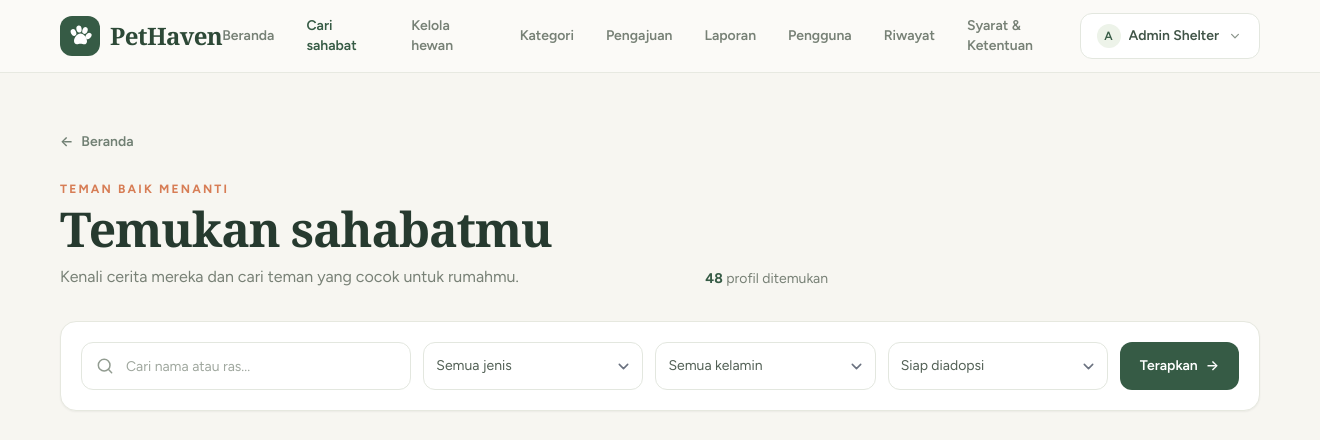
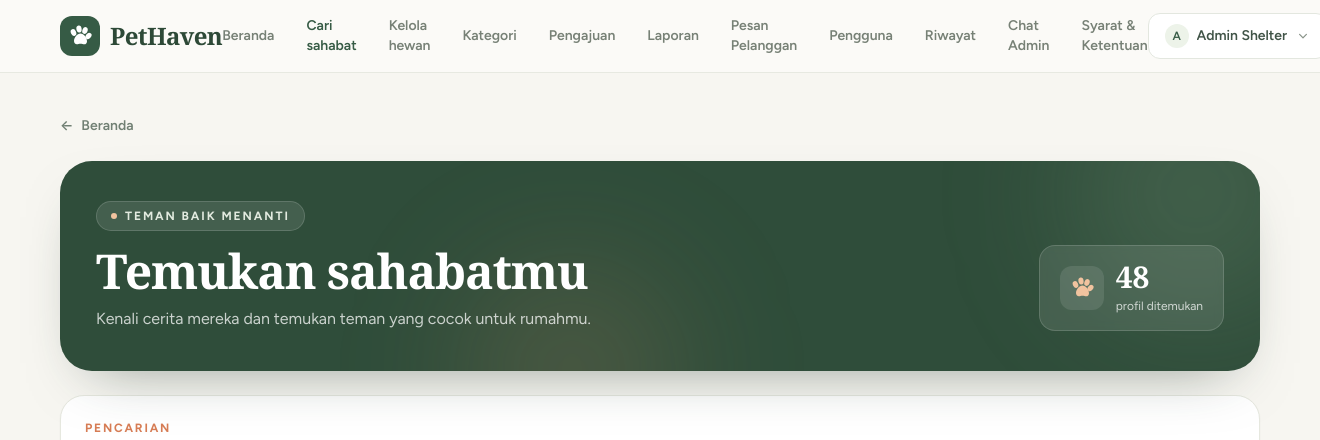
Before and after one commit to Grhstv/PROYEKAKHIR_Adopsi_Hewan_Peliharaan_Kelompok7, a Laravel app: page /hewan in a window 1320 px wide. Shown: the top 440 px of the page. Run offline with Laravel 12, Linux system fonts and the light colour scheme; a user stored in the database is signed in; data comes from the database, SQL or seed files in the repository; style sheets or scripts are compiled from the project's sources; some web fonts are replaced.

Commit message:
Add support chat and improve catalog
Co-authored-by: Copilot <223556219+Copilot@users.noreply.github.com>

```diff
--- a/app/Models/User.php
+++ b/app/Models/User.php
@@ -4,6 +4,7 @@ namespace App\Models;
 
 use Illuminate\Database\Eloquent\Factories\HasFactory;
 use Illuminate\Database\Eloquent\Relations\HasMany;
+use Illuminate\Database\Eloquent\Relations\HasOne;
 use Illuminate\Foundation\Auth\User as Authenticatable;
 use Illuminate\Notifications\Notifiable;
 use Laravel\Sanctum\HasApiTokens;
@@ -11,7 +12,7 @@ use Spatie\Permission\Traits\HasRoles;
 
 class User extends Authenticatable
 {
-    use HasApiTokens, HasFactory, Notifiable, HasRoles;
+    use HasApiTokens, HasFactory, HasRoles, Notifiable;
 
     // 'role' sengaja TIDAK ada di fillable: role hanya diberi lewat assignRole()/syncRoles().
     protected $fillable = ['name', 'email', 'password'];
@@ -30,4 +31,9 @@ class User extends Authenticatable
     {
         return $this->hasMany(Adopsi::class);
     }
+
+    public function supportConversation(): HasOne
+    {
+        return $this->hasOne(SupportConversation::class);
+    }
 }
--- /dev/null
+++ b/config/contact.php
@@ -0,0 +1,7 @@
+<?php
+
+return [
+    'admin_phone_e164' => '+6285704774782',
+    'admin_phone_display' => '0857-0477-4782',
+    'admin_whatsapp' => '6285704774782',
+];
--- a/database/seeders/RolePermissionSeeder.php
+++ b/database/seeders/RolePermissionSeeder.php
@@ -18,6 +18,7 @@ class RolePermissionSeeder extends Seeder
             'kelola hewan',
             'kelola kategori',
             'kelola pengajuan adopsi',
+            'kelola pesan pelanggan',
             'kelola pengguna',
             'kelola syarat dan ketentuan',
             'mengajukan adopsi',
@@ -30,7 +31,8 @@ class RolePermissionSeeder extends Seeder
         $admin = Role::firstOrCreate(['name' => 'admin', 'guard_name' => 'web']);
         $admin->syncPermissions([
             'lihat dashboard admin', 'kelola hewan', 'kelola kategori',
-            'kelola pengajuan adopsi', 'kelola pengguna', 'kelola syarat dan ketentuan',
+            'kelola pengajuan adopsi', 'kelola pesan pelanggan', 'kelola pengguna',
+            'kelola syarat dan ketentuan',
         ]);
 
         // Petugas: staf shelter yang mengelola hewan dan memproses pengajuan, tanpa kategori/pengguna.
--- a/resources/views/hewan/index.blade.php
+++ b/resources/views/hewan/index.blade.php
@@ -1,28 +1,54 @@
 <x-app-layout>
-    <main class="mx-auto max-w-7xl px-5 py-10 sm:px-8 sm:py-14 lg:px-10">
-        <div class="max-w-3xl">
+    <main class="mx-auto max-w-7xl px-5 py-8 sm:px-8 sm:py-10 lg:px-10">
         <a href="{{ route('home') }}" class="inline-flex items-center gap-2 text-sm font-semibold text-[#718074] transition hover:text-[#365b45]">
             <span aria-hidden="true">←</span> Beranda
         </a>
-            <p class="mt-7 text-xs font-bold uppercase tracking-[.18em] text-[#d77d55]">Teman baik menanti</p>
-            <div class="mt-2 flex flex-col gap-4 sm:flex-row sm:items-end sm:justify-between">
+
+        <section aria-labelledby="catalog-title" class="relative mt-6 overflow-hidden rounded-[2rem] bg-[#2f4d3a] px-6 py-8 text-white shadow-[0_24px_60px_-32px_rgba(35,55,45,.55)] sm:px-9 sm:py-10">
+            <div class="pointer-events-none absolute -right-16 -top-24 h-64 w-64 rounded-full bg-[#8eaa8b]/20 blur-3xl"></div>
+            <div class="pointer-events-none absolute -bottom-28 left-1/3 h-56 w-56 rounded-full bg-[#e59870]/15 blur-3xl"></div>
+            <div class="relative flex flex-col gap-7 sm:flex-row sm:items-end sm:justify-between">
+                <div class="max-w-2xl">
+                    <p class="inline-flex items-center gap-2 rounded-full border border-white/15 bg-white/10 px-3.5 py-1.5 text-xs font-bold uppercase tracking-[.16em] text-[#e2eadf]">
+                        <span class="h-1.5 w-1.5 rounded-full bg-[#f1c39f]"></span>
+                        Teman baik menanti
+                    </p>
+                    <h1 id="catalog-title" class="mt-4 font-serif text-4xl font-semibold leading-tight tracking-tight sm:text-5xl">Temukan sahabatmu</h1>
+                    <p class="mt-3 max-w-xl text-sm leading-6 text-white/75 sm:text-base">Kenali cerita mereka dan temukan teman yang cocok untuk rumahmu.</p>
+                </div>
+                <div class="flex w-fit items-center gap-3 rounded-2xl border border-white/15 bg-white/10 px-5 py-4 backdrop-blur-sm">
+                    <span class="grid h-11 w-11 place-items-center rounded-xl bg-white/10 text-[#f1c39f]"><x-paw-mark class="h-6 w-6" /></span>
                     <div>
-                    <h1 class="font-serif text-4xl font-semibold tracking-tight text-[#263a2f] sm:text-5xl">Temukan sahabatmu</h1>
-                    <p class="mt-3 text-sm leading-6 text-[#788176] sm:text-base">Kenali cerita mereka dan cari teman yang cocok untuk rumahmu.</p>
-                </div>
-                <p class="shrink-0 text-sm text-[#788176]"><span class="font-bold text-[#365b45]">{{ $hewans->total() }}</span> profil ditemukan</p>
+                        <p class="font-serif text-3xl font-semibold leading-none">{{ number_format($hewans->total()) }}</p>
+                        <p class="mt-1.5 text-xs text-white/75">profil ditemukan</p>
                     </div>
                 </div>
+            </div>
+        </section>
 
-        <form method="GET" action="{{ route('hewan.index') }}" class="mt-8 rounded-2xl border border-[#e6e8df] bg-white p-4 shadow-sm sm:p-5">
-            <div class="grid gap-3 sm:grid-cols-2 lg:grid-cols-[1.5fr_1fr_1fr_1fr_auto]">
+        <form method="GET" action="{{ route('hewan.index') }}" class="mt-6 rounded-3xl border border-[#e6e8df] bg-white p-5 shadow-sm sm:p-6">
+            <div class="mb-5 flex flex-wrap items-end justify-between gap-3">
+                <div>
+                    <p class="text-xs font-bold uppercase tracking-[.15em] text-[#d77d55]">Pencarian</p>
+                    <h2 class="mt-1 font-serif text-2xl font-semibold text-[#314638]">Cari yang paling cocok</h2>
+                </div>
+                @if (request()->hasAny(['cari', 'kategori', 'jenis_kelamin']) || $status !== 'tersedia')
+                    <a href="{{ route('hewan.index') }}" class="inline-flex items-center gap-1.5 text-sm font-semibold text-[#718074] underline decoration-[#cad3c8] underline-offset-4 transition hover:text-[#365b45]">
+                        Hapus filter <span aria-hidden="true">×</span>
+                    </a>
+                @endif
+            </div>
+
+            <div class="grid gap-4 sm:grid-cols-2 lg:grid-cols-[minmax(0,1.7fr)_minmax(0,1fr)_minmax(0,1fr)_minmax(0,1fr)_auto]">
+                <div class="sm:col-span-2 lg:col-span-1">
+                    <label for="filter-cari" class="mb-2 block text-xs font-semibold text-[#667468]">Nama atau ras</label>
                     <div class="relative">
-                    <label for="filter-cari" class="sr-only">Cari nama atau ras</label>
                         <svg class="pointer-events-none absolute left-3.5 top-1/2 h-5 w-5 -translate-y-1/2 text-[#929c91]" viewBox="0 0 24 24" fill="none" aria-hidden="true"><circle cx="11" cy="11" r="7" stroke="currentColor" stroke-width="1.8"/><path d="m16 16 4 4" stroke="currentColor" stroke-width="1.8" stroke-linecap="round"/></svg>
-                    <input id="filter-cari" type="search" name="cari" value="{{ request('cari') }}" placeholder="Cari nama atau ras..." class="h-12 w-full rounded-xl border-[#e3e7df] pl-11 text-sm text-[#33483a] placeholder:text-[#a0a89f] focus:border-[#78977a] focus:ring-[#78977a]">
+                        <input id="filter-cari" type="search" name="cari" value="{{ request('cari') }}" placeholder="Contoh: kucing oren" class="h-12 w-full rounded-xl border-[#e3e7df] pl-11 text-sm text-[#33483a] placeholder:text-[#a0a89f] focus:border-[#78977a] focus:ring-[#78977a]">
+                    </div>
                 </div>
                 <div>
-                    <label for="filter-kategori" class="sr-only">Pilih kategori</label>
+                    <label for="filter-kategori" class="mb-2 block text-xs font-semibold text-[#667468]">Jenis hewan</label>
                     <select id="filter-kategori" name="kategori" class="h-12 w-full rounded-xl border-[#e3e7df] text-sm text-[#526055] focus:border-[#78977a] focus:ring-[#78977a]">
                         <option value="">Semua jenis</option>
                         @foreach ($kategoris as $kategori)
@@ -31,7 +57,7 @@
                     </select>
                 </div>
                 <div>
-                    <label for="filter-kelamin" class="sr-only">Pilih jenis kelamin</label>
+                    <label for="filter-kelamin" class="mb-2 block text-xs font-semibold text-[#667468]">Jenis kelamin</label>
                     <select id="filter-kelamin" name="jenis_kelamin" class="h-12 w-full rounded-xl border-[#e3e7df] text-sm text-[#526055] focus:border-[#78977a] focus:ring-[#78977a]">
                         <option value="">Semua kelamin</option>
                         <option value="jantan" @selected(request('jenis_kelamin') === 'jantan')>Jantan</option>
@@ -39,20 +65,19 @@
                     </select>
                 </div>
                 <div>
-                    <label for="filter-status" class="sr-only">Pilih status</label>
+                    <label for="filter-status" class="mb-2 block text-xs font-semibold text-[#667468]">Status adopsi</label>
                     <select id="filter-status" name="status" class="h-12 w-full rounded-xl border-[#e3e7df] text-sm text-[#526055] focus:border-[#78977a] focus:ring-[#78977a]">
                         <option value="tersedia" @selected($status === 'tersedia')>Siap diadopsi</option>
                         <option value="teradopsi" @selected($status === 'teradopsi')>Sudah diadopsi</option>
                         <option value="semua" @selected($status === 'semua')>Semua status</option>
                     </select>
                 </div>
-                <button class="inline-flex h-12 items-center justify-center gap-2 rounded-xl bg-[#365b45] px-5 text-sm font-semibold text-white transition hover:bg-[#294936] focus:outline-none focus:ring-2 focus:ring-[#365b45] focus:ring-offset-2">
+                <div class="flex items-end sm:col-span-2 lg:col-span-1">
+                    <button class="inline-flex h-12 w-full items-center justify-center gap-2 rounded-xl bg-[#365b45] px-5 text-sm font-semibold text-white transition hover:bg-[#294936] focus:outline-none focus:ring-2 focus:ring-[#365b45] focus:ring-offset-2">
                         Terapkan <span aria-hidden="true">→</span>
                     </button>
                 </div>
-            @if (request()->hasAny(['cari', 'kategori', 'jenis_kelamin']) || $status !== 'tersedia')
-                <a href="{{ route('hewan.index') }}" class="mt-3 inline-flex text-xs font-semibold text-[#7b887c] underline decoration-[#cad3c8] underline-offset-4 hover:text-[#365b45]">Hapus semua filter</a>
-            @endif
+            </div>
         </form>
 
         <div class="mt-8 grid gap-5 sm:grid-cols-2 lg:grid-cols-3">
--- a/resources/views/layouts/app.blade.php
+++ b/resources/views/layouts/app.blade.php
@@ -32,9 +32,28 @@
             </main>
 
             <footer class="border-t border-[#e5e8df] bg-white">
-                <div class="mx-auto flex max-w-7xl flex-col gap-3 px-5 py-7 text-sm text-[#788176] sm:flex-row sm:items-center sm:justify-between sm:px-8 lg:px-10">
-                    <a href="{{ route('home') }}" class="inline-flex items-center gap-2 font-semibold text-[#365b45]"><x-paw-mark class="h-5 w-5" /> {{ config('app.name', 'PetHaven') }}</a>
-                    <p>&copy; {{ date('Y') }} PetHaven. Setiap sahabat layak mendapat rumah yang penuh kasih.</p>
+                <div class="mx-auto grid max-w-7xl gap-6 px-5 py-7 text-sm text-[#788176] sm:px-8 md:grid-cols-[1fr_auto] md:items-center lg:px-10">
+                    <div>
+                        <a href="{{ route('home') }}" class="inline-flex items-center gap-2 font-semibold text-[#365b45]"><x-paw-mark class="h-5 w-5" /> {{ config('app.name', 'PetHaven') }}</a>
+                        <p class="mt-2">&copy; {{ date('Y') }} PetHaven. Setiap sahabat layak mendapat rumah yang penuh kasih.</p>
+                    </div>
+                    <div class="space-y-2 md:text-right">
+                        <p class="font-semibold text-[#33483a]">Hubungi Admin</p>
+                        <div class="flex flex-wrap gap-x-4 gap-y-2 md:justify-end">
+                            <a href="tel:{{ config('contact.admin_phone_e164') }}" class="font-medium text-[#52735c] hover:text-[#294936]">{{ config('contact.admin_phone_display') }}</a>
+                            <a href="https://wa.me/{{ config('contact.admin_whatsapp') }}" target="_blank" rel="noopener noreferrer" class="font-medium text-[#52735c] hover:text-[#294936]">WhatsApp</a>
+                            @auth
+                                @can('melihat riwayat adopsi sendiri')
+                                    <a href="{{ route('chat.index') }}" class="font-medium text-[#52735c] hover:text-[#294936]">Chat di web</a>
+                                @endcan
+                                @can('kelola pesan pelanggan')
+                                    <a href="{{ route('admin.chat.index') }}" class="font-medium text-[#52735c] hover:text-[#294936]">Kotak pesan admin</a>
+                                @endcan
+                            @else
+                                <a href="{{ route('login') }}" class="font-medium text-[#52735c] hover:text-[#294936]">Masuk untuk chat di web</a>
+                            @endauth
+                        </div>
+                    </div>
                 </div>
             </footer>
         </div>
--- a/resources/views/layouts/navigation.blade.php
+++ b/resources/views/layouts/navigation.blade.php
@@ -20,11 +20,15 @@
                         <a href="{{ route('admin.adopsi.index') }}" class="text-sm font-semibold text-[#778176] hover:text-[#365b45]">Pengajuan</a>
                         <a href="{{ route('admin.laporan.index') }}" class="text-sm font-semibold {{ request()->routeIs('admin.laporan.*') ? 'text-[#365b45]' : 'text-[#778176] hover:text-[#365b45]' }}">Laporan</a>
                     @endcan
+                    @can('kelola pesan pelanggan')
+                        <a href="{{ route('admin.chat.index') }}" class="text-sm font-semibold {{ request()->routeIs('admin.chat.*') ? 'text-[#365b45]' : 'text-[#778176] hover:text-[#365b45]' }}">Pesan Pelanggan</a>
+                    @endcan
                     @can('kelola pengguna')
                         <a href="{{ route('admin.pengguna.index') }}" class="text-sm font-semibold text-[#778176] hover:text-[#365b45]">Pengguna</a>
                     @endcan
                     @can('melihat riwayat adopsi sendiri')
                         <a href="{{ route('adopsi.index') }}" class="text-sm font-semibold {{ request()->routeIs('adopsi.index') ? 'text-[#365b45]' : 'text-[#778176] hover:text-[#365b45]' }}">Riwayat</a>
+                        <a href="{{ route('chat.index') }}" class="text-sm font-semibold {{ request()->routeIs('chat.*') ? 'text-[#365b45]' : 'text-[#778176] hover:text-[#365b45]' }}">Chat Admin</a>
                     @endcan
                     <a href="{{ route('syarat-ketentuan.show') }}" class="text-sm font-semibold {{ request()->routeIs('syarat-ketentuan.*') ? 'text-[#365b45]' : 'text-[#778176] hover:text-[#365b45]' }}">Syarat &amp; Ketentuan</a>
                 @endauth
@@ -81,11 +85,15 @@
                     <a href="{{ route('admin.adopsi.index') }}" class="block rounded-lg px-3 py-2.5 text-sm font-semibold text-[#68766b] hover:bg-[#f0f3ed]">Pengajuan</a>
                     <a href="{{ route('admin.laporan.index') }}" class="block rounded-lg px-3 py-2.5 text-sm font-semibold text-[#68766b] hover:bg-[#f0f3ed]">Laporan</a>
                 @endcan
+                @can('kelola pesan pelanggan')
+                    <a href="{{ route('admin.chat.index') }}" class="block rounded-lg px-3 py-2.5 text-sm font-semibold text-[#68766b] hover:bg-[#f0f3ed]">Pesan Pelanggan</a>
+                @endcan
                 @can('kelola pengguna')
                     <a href="{{ route('admin.pengguna.index') }}" class="block rounded-lg px-3 py-2.5 text-sm font-semibold text-[#68766b] hover:bg-[#f0f3ed]">Pengguna</a>
                 @endcan
                 @can('melihat riwayat adopsi sendiri')
                     <a href="{{ route('adopsi.index') }}" class="block rounded-lg px-3 py-2.5 text-sm font-semibold text-[#68766b] hover:bg-[#f0f3ed]">Riwayat</a>
+                    <a href="{{ route('chat.index') }}" class="block rounded-lg px-3 py-2.5 text-sm font-semibold text-[#68766b] hover:bg-[#f0f3ed]">Chat Admin</a>
                 @endcan
                 <a href="{{ route('syarat-ketentuan.show') }}" class="block rounded-lg px-3 py-2.5 text-sm font-semibold text-[#68766b] hover:bg-[#f0f3ed]">Syarat &amp; Ketentuan</a>
                 <div class="mt-3 border-t border-[#e7e9e1] pt-3">
--- a/routes/web.php
+++ b/routes/web.php
@@ -3,6 +3,7 @@
 use App\Http\Controllers\Admin\AdopsiController as AdminAdopsiController;
 use App\Http\Controllers\Admin\HewanController as AdminHewanController;
 use App\Http\Controllers\Admin\KategoriController as AdminKategoriController;
+use App\Http\Controllers\Admin\SupportChatController as AdminSupportChatController;
 use App\Http\Controllers\Admin\SyaratKetentuanController as AdminSyaratKetentuanController;
 use App\Http\Controllers\Admin\UserController as AdminUserController;
 use App\Http\Controllers\AdopsiController;
@@ -11,6 +12,7 @@ use App\Http\Controllers\HewanController;
 use App\Http\Controllers\HomeController;
 use App\Http\Controllers\ProfileController;
 use App\Http\Controllers\ReportController;
+use App\Http\Controllers\SupportChatController;
 use App\Http\Controllers\SyaratKetentuanController;
 use Illuminate\Support\Facades\Route;
 
@@ -39,6 +41,9 @@ Route::middleware('auth')->group(function () {
     Route::middleware('can:melihat riwayat adopsi sendiri')->group(function () {
         Route::get('/adopsi-saya', [AdopsiController::class, 'index'])->name('adopsi.index');
         Route::delete('/adopsi-saya/{adopsi}', [AdopsiController::class, 'destroy'])->name('adopsi.destroy');
+        Route::get('/chat-admin', [SupportChatController::class, 'show'])->name('chat.index');
+        Route::post('/chat-admin', [SupportChatController::class, 'store'])
+            ->middleware('throttle:10,1')->name('chat.store');
     });
 
     // Admin
@@ -66,6 +71,13 @@ Route::middleware('auth')->group(function () {
             Route::get('laporan', [ReportController::class, 'admin'])->name('laporan.index');
         });
 
+        Route::middleware('can:kelola pesan pelanggan')->group(function () {
+            Route::get('pesan', [AdminSupportChatController::class, 'index'])->name('chat.index');
+            Route::get('pesan/{conversation}', [AdminSupportChatController::class, 'show'])->name('chat.show');
+            Route::post('pesan/{conversation}', [AdminSupportChatController::class, 'store'])
+                ->middleware('throttle:30,1')->name('chat.store');
+        });
+
         Route::middleware('can:kelola pengguna')->group(function () {
             Route::get('pengguna', [AdminUserController::class, 'index'])->name('pengguna.index');
             Route::patch('pengguna/{user}/role', [AdminUserController::class, 'updateRole'])->name('pengguna.role');
```
Also changed, not shown: app/Http/Controllers/Admin/SupportChatController.php (added, +48 -0 lines), app/Http/Controllers/SupportChatController.php (added, +42 -0 lines), app/Http/Requests/SendSupportMessageRequest.php (added, +26 -0 lines), app/Models/SupportConversation.php (added, +22 -0 lines), app/Models/SupportMessage.php (added, +21 -0 lines), resources/views/admin/chat/index.blade.php (added, +35 -0 lines), resources/views/admin/chat/show.blade.php (added, +39 -0 lines), resources/views/chat/_messages.blade.php (added, +12 -0 lines), resources/views/chat/index.blade.php (added, +61 -0 lines), tests/Feature/SupportChatTest.php (added, +164 -0 lines), database/migrations/2026_11_27_073906_create_support_conversations_table.php (added), database/migrations/2026_11_27_073907_create_support_messages_table.php (added), database/migrations/2026_11_27_075726_add_customer_chat_permission.php (added). Lines whose indentation alone changed are shown as unchanged.
